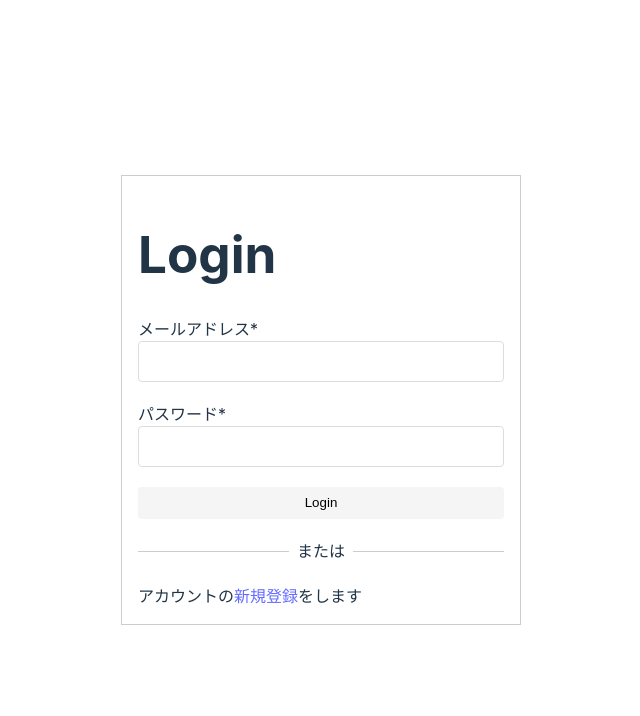
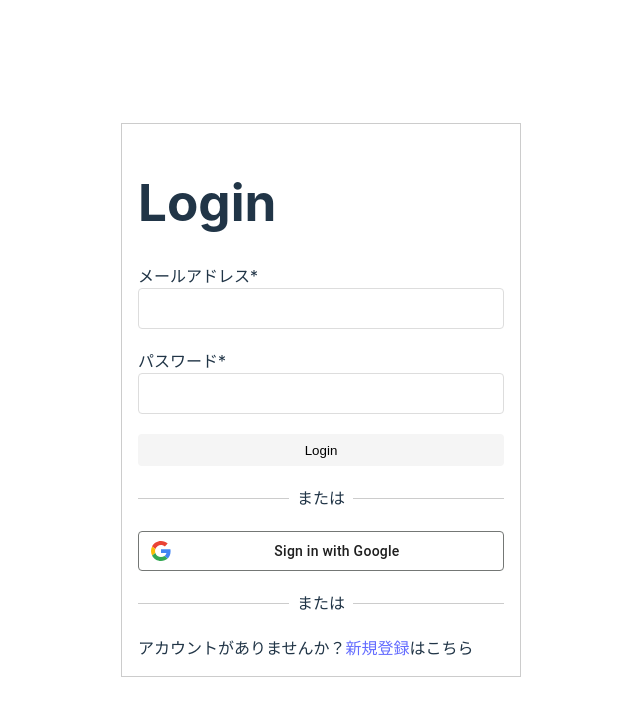
Before and after one commit to KadoProG/supabase-prac-react, a React (Vite) app: page /login in a window 1280 px wide. Shown: the top 716 px of the page, without its empty margins (319-959 px from the left). Built offline with nearby package versions, Linux system fonts and the light colour scheme; no server answers.

Commit message:
update google provider login method #1

```diff
--- a/src/pages/LoginPage.tsx
+++ b/src/pages/LoginPage.tsx
@@ -1,4 +1,5 @@
 import { Button } from '@/components/common/button/Button';
+import { GoogleButton } from '@/components/common/button/GoogleButton';
 import { Divider } from '@/components/common/Divider';
 import { LoadingWithMessage } from '@/components/common/LoadingWithMessage';
 import { TextField } from '@/components/common/TextField';
@@ -45,6 +46,24 @@ export const LoginPage: React.FC = () => {
     })();
   };
 
+  const handleGoogleLogin = React.useCallback(async () => {
+    const { error } = await supabase.auth.signInWithOAuth({
+      provider: 'google',
+      options: {
+        queryParams: {
+          access_type: 'offline',
+          prompt: 'consent',
+        },
+      },
+    });
+
+    if (error) {
+      // eslint-disable-next-line no-console
+      console.log(error);
+      return;
+    }
+  }, []);
+
   return (
     <div
       style={{
@@ -83,8 +102,11 @@ export const LoginPage: React.FC = () => {
         </div>
         <Button type="submit">Login</Button>
         <Divider label="または" />
+        <GoogleButton onClick={handleGoogleLogin} type="button" />
+        <Divider label="または" />
         <p>
-          アカウントの<Link to="/new">新規登録</Link>をします
+          アカウントがありませんか？
+          <Link to="/new">新規登録</Link>はこちら
         </p>
       </form>
     </div>
```
